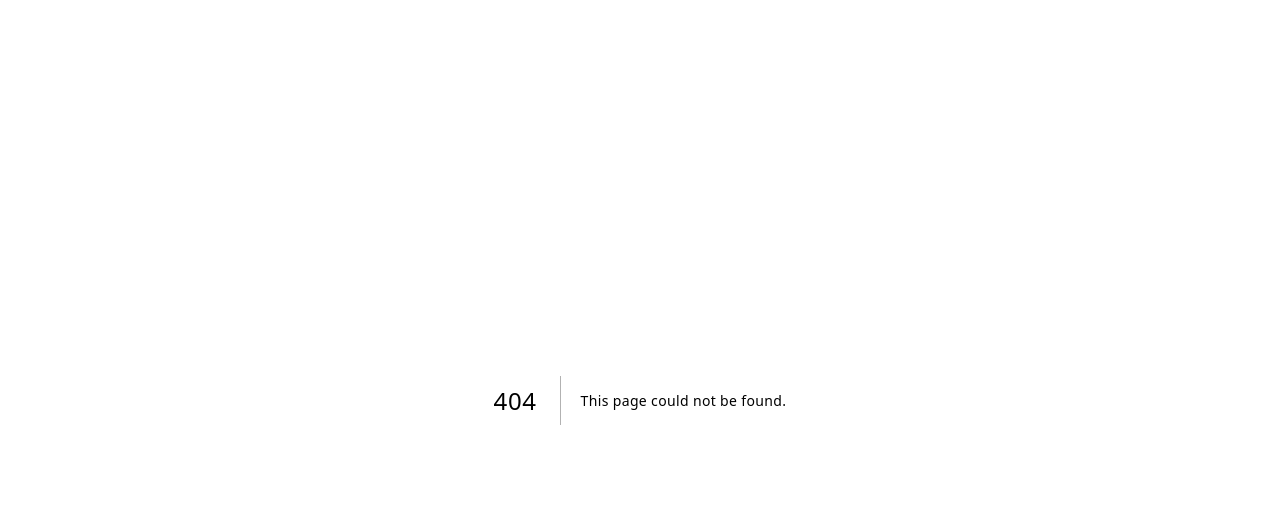
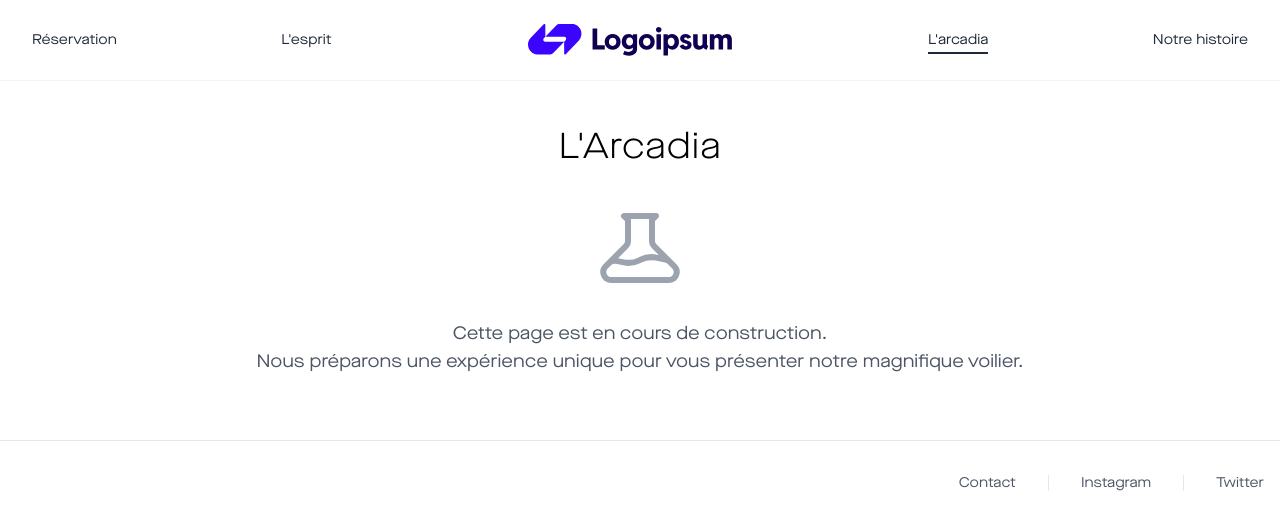
Before and after one commit to hugotiem/arcadia-website, a Next.js app: page /arcadia in a window 1280 px wide. Before the commit this address had no page. Shown: the top 530 px of the page. Built offline with nearby package versions, Linux system fonts and the light colour scheme.

Commit message:
Bottom bar + créa page l'Arcadia

```diff
--- /dev/null
+++ b/src/app/arcadia/page.tsx
@@ -0,0 +1,40 @@
+import Navigation from '@/components/Navigation'
+import BottomBar from '@/components/BottomBar'
+
+export default function Arcadia() {
+  return (
+    <main className="min-h-screen bg-white">
+      <Navigation />
+
+      {/* Section En Construction */}
+      <section className="pt-32 pb-16">
+        <div className="max-w-4xl mx-auto px-4 text-center">
+          <h1 className="text-4xl font-light mb-8 opacity-0 animate-[fadeInDown_1s_ease-out_forwards]">
+            L&apos;Arcadia
+          </h1>
+          <div className="flex flex-col items-center justify-center space-y-6">
+            <svg
+              className="w-24 h-24 text-gray-400 animate-[scaleIn_1s_ease-out_0.5s_forwards] opacity-0"
+              fill="none"
+              stroke="currentColor"
+              viewBox="0 0 24 24"
+            >
+              <path
+                strokeLinecap="round"
+                strokeLinejoin="round"
+                strokeWidth={1.5}
+                d="M19.428 15.428a2 2 0 00-1.022-.547l-2.387-.477a6 6 0 00-3.86.517l-.318.158a6 6 0 01-3.86.517L6.05 15.21a2 2 0 00-1.806.547M8 4h8l-1 1v5.172a2 2 0 00.586 1.414l5 5c1.26 1.26.367 3.414-1.415 3.414H4.828c-1.782 0-2.674-2.154-1.414-3.414l5-5A2 2 0 009 10.172V5L8 4z"
+              />
+            </svg>
+            <p className="text-gray-600 text-lg opacity-0 animate-[fadeInUp_1s_ease-out_1s_forwards]">
+              Cette page est en cours de construction.<br />
+              Nous préparons une expérience unique pour vous présenter notre magnifique voilier.
+            </p>
+          </div>
+        </div>
+      </section>
+
+      <BottomBar />
+    </main>
+  )
+}
--- a/src/app/esprit/page.tsx
+++ b/src/app/esprit/page.tsx
@@ -1,4 +1,5 @@
 import Navigation from '@/components/Navigation'
+import BottomBar from '@/components/BottomBar'
 import Image from 'next/image'
 import Link from 'next/link'
 
@@ -99,6 +100,37 @@ export default function Esprit() {
           </div>
         </div>
       </section>
+
+      {/* Partenariats Section */}
+      <section id="partenariats" className="py-20">
+        <div className="max-w-7xl mx-auto px-4 grid grid-cols-1 md:grid-cols-2 gap-16 items-center">
+          <div>
+            <h2 className="text-4xl font-light mb-6">L&apos;Esprit de Partenariat</h2>
+            <p className="text-gray-600 leading-relaxed">
+              Nous collaborons avec des partenaires d&apos;exception qui
+              partagent notre vision de l&apos;excellence. Des maisons de
+              champagne prestigieuses aux artisans locaux, chaque
+              partenariat est soigneusement sélectionné pour enrichir
+              l&apos;expérience de nos hôtes et soutenir le savoir-faire
+              artisanal.
+            </p>
+          </div>
+          <div className="group overflow-hidden rounded-lg">
+            <div className="relative transform transition-transform duration-500 group-hover:scale-105">
+              <Image
+                src="/partnership.jpg"
+                alt="Nos partenariats"
+                width={600}
+                height={400}
+                className="object-cover rounded-lg shadow-md transition-shadow duration-500 group-hover:shadow-xl"
+              />
+              <div className="absolute inset-0 bg-black opacity-0 transition-opacity duration-500 group-hover:opacity-10 rounded-lg"></div>
+            </div>
+          </div>
+        </div>
+      </section>
+
+      <BottomBar />
     </main>
   )
 }
--- a/src/app/histoire/page.tsx
+++ b/src/app/histoire/page.tsx
@@ -2,6 +2,7 @@
 
 import { useEffect, useRef } from 'react'
 import Navigation from '@/components/Navigation'
+import BottomBar from '@/components/BottomBar'
 import Image from 'next/image'
 
 export default function Histoire() {
@@ -190,6 +191,8 @@ export default function Histoire() {
           </div>
         </section>
       </div>
+
+      <BottomBar />
     </main>
   )
 }
--- a/src/app/page.tsx
+++ b/src/app/page.tsx
@@ -1,4 +1,5 @@
 import Navigation from '@/components/Navigation'
+import BottomBar from '@/components/BottomBar'
 import Image from 'next/image'
 import Link from 'next/link'
 
@@ -29,22 +30,7 @@ export default function Home() {
         </div>
       </section>
 
-      {/* Social Links */}
-      <section className="py-12 md:pb-20">
-        <div className="max-w-7xl mx-auto px-4">
-          <div className="flex justify-center space-x-8 md:space-x-16">
-            <Link href="#contact" className="text-gray-600 hover:text-gray-800 transition-colors text-sm md:text-base">
-              Contact
-            </Link>
-            <Link href="#instagram" className="text-gray-600 hover:text-gray-800 transition-colors text-sm md:text-base">
-              Instagram
-            </Link>
-            <Link href="#twitter" className="text-gray-600 hover:text-gray-800 transition-colors text-sm md:text-base">
-              Twitter
-            </Link>
-          </div>
-        </div>
-      </section>
+      <BottomBar />
     </main>
   )
 }
--- a/src/app/reservation/page.tsx
+++ b/src/app/reservation/page.tsx
@@ -6,6 +6,7 @@ import Image from 'next/image'
 import { Experience } from '../gallery-data'
 import Gallery from '@/components/Gallery'
 import ReservationForm from '@/components/ReservationForm'
+import BottomBar from '@/components/BottomBar'
 
 export default function Reservation() {
   const [formData, setFormData] = useState({
@@ -57,6 +58,7 @@ export default function Reservation() {
             </div>
           </div>
         </div>
+        <BottomBar />
       </main>
     )
   }
@@ -145,6 +147,8 @@ export default function Reservation() {
           />
         </div>
       </section>
+
+      <BottomBar />
     </main>
   )
 }
--- /dev/null
+++ b/src/components/BottomBar.tsx
@@ -0,0 +1,29 @@
+import Link from 'next/link'
+
+export default function BottomBar() {
+  return (
+    <>
+      {/* Séparateur supérieur */}
+      <div className="w-full h-px bg-gray-200" />
+
+      {/* Bottom Bar */}
+      <section className="py-8">
+        <div className="max-w-7xl mx-auto px-4">
+          <div className="flex justify-end items-center space-x-8">
+            <Link href="#contact" className="text-gray-600 hover:text-gray-800 transition-colors text-sm">
+              Contact
+            </Link>
+            <div className="h-4 w-px bg-gray-200" />
+            <Link href="#instagram" className="text-gray-600 hover:text-gray-800 transition-colors text-sm">
+              Instagram
+            </Link>
+            <div className="h-4 w-px bg-gray-200" />
+            <Link href="#twitter" className="text-gray-600 hover:text-gray-800 transition-colors text-sm">
+              Twitter
+            </Link>
+          </div>
+        </div>
+      </section>
+    </>
+  )
+}
```
